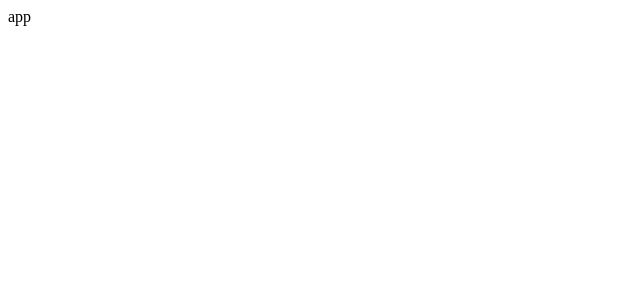
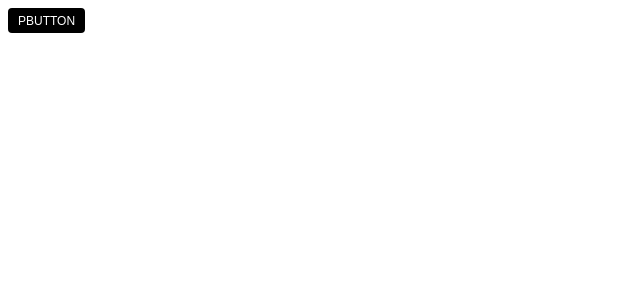
Before and after one commit to rotemYehiel/rotem-material-ui, a React (Create React App) app: page / in a window 1280 px wide. Shown: the top 300 px of the page, without its empty margins (0-640 px from the left). Built offline with nearby package versions, Linux system fonts and the light colour scheme.

Commit message:
adding PButton

```diff
--- a/src/App.tsx
+++ b/src/App.tsx
@@ -1,11 +1,37 @@
-import React from "react";
+import React, { useRef } from "react";
 import { theme } from "./theme/theme";
-import { ThemeProvider } from "@mui/material";
+import { Grid2, ThemeProvider } from "@mui/material";
+import { BrowserRouter } from "react-router-dom";
+import { ThemeColors } from "./types/themeColors";
+import PButton from "./components/PButton/PButton";
+import { ButtonType } from "./components/PButton/PButton.model";
 
 function App() {
+  const pButtonRef = useRef<HTMLButtonElement>(null);
+
+  const handleClickPButton = () => {
+    if (pButtonRef.current) {
+      console.log("you click this button:", pButtonRef.current);
+    }
+  };
+
   return (
     <ThemeProvider theme={theme}>
-      <div className="App">app</div>
+      <Grid2 className="App" container direction="column" rowSpacing={2}>
+        <BrowserRouter>
+          <PButton
+            className="custom-button"
+            color={ThemeColors.Primary}
+            disabled={false}
+            type={ButtonType.Submit}
+            to="/home"
+            buttonRef={pButtonRef}
+            onClick={handleClickPButton}
+          >
+            PButton
+          </PButton>
+        </BrowserRouter>
+      </Grid2>
     </ThemeProvider>
   );
 }
--- /dev/null
+++ b/src/components/PButton/PButton.model.ts
@@ -0,0 +1,5 @@
+export enum ButtonType {
+  Submit = 'submit',
+  Reset = 'reset',
+  Button = 'button',
+}
--- /dev/null
+++ b/src/components/PButton/PButton.module.scss
@@ -0,0 +1,135 @@
+@import "../../styles/variables.scss";
+
+.btn {
+  border: none;
+  white-space: nowrap;
+  transition: all 0.3s ease-in-out;
+  font-size: 0.85vw;
+  display: flex;
+  align-items: center;
+  gap: 0.5vw;
+  padding: 0vw 1.1vw;
+  border-radius: 4px;
+  min-height: 1.8vw;
+  text-transform: uppercase;
+
+  @media (max-width: 1440px) {
+    padding: 0 10px;
+    gap: 7px;
+    min-height: 25px;
+    font-size: 12px;
+  }
+
+  @media (min-width: 1921px) {
+    padding: 0 21px;
+    gap: 10px;
+    min-height: 34px;
+    font-size: 16px;
+  }
+
+  &:disabled {
+    cursor: auto;
+  }
+
+  &--transparent {
+    background-color: transparent;
+    font-weight: 700;
+
+    &:hover {
+      color: map-get($colors, primary-active-hover);
+    }
+
+    &::placeholder {
+      color: map-get($colors, primary-active-hover);
+    }
+
+    &:disabled {
+      background-color: transparent;
+      color: map-get($colors, disable-common);
+
+      &:hover {
+        background-color: transparent;
+        color: map-get($colors, disable-common);
+      }
+    }
+  }
+
+  &--tertiary {
+    background-color: white;
+    border: 2px solid black;
+    font-weight: 700;
+
+    &:hover {
+      border: 2px solid map-get($colors, primary-active-hover);
+      color: map-get($colors, primary-active-hover);
+    }
+
+    &:disabled {
+      background-color: white;
+      border: 2px solid map-get($colors, disable-common);
+
+      &:hover {
+        background-color: white;
+        border: 2px solid map-get($colors, disable-common);
+        color: map-get($colors, disable-common);
+      }
+    }
+  }
+
+  &--danger {
+    background-color: map-get($colors, danger-button);
+    color: white;
+    font-weight: 700;
+
+    &:disabled {
+      opacity: 0.4;
+    }
+
+    &:hover {
+      background-color: map-get($colors, danger-button-hover);
+    }
+  }
+
+  &--primary {
+    background-color: black;
+    color: white;
+
+    &:hover {
+      background-color: map-get($colors, primary-active-hover);
+    }
+
+    &:disabled {
+      background-color: map-get($colors, disable-common-two);
+
+      &:hover {
+        background-color: map-get($colors, disable-common-two);
+      }
+    }
+  }
+
+  &--secondary {
+    background-color: transparent;
+    border: 2px solid map-get($colors, black);
+    font-weight: 700;
+
+    &:hover {
+      border: 2px solid map-get($colors, primary-active-hover);
+      color: map-get($colors, primary-active-hover);
+    }
+
+    &:disabled {
+      background-color: transparent;
+      border: 2px solid map-get($colors, disable-common);
+
+      &:hover {
+        background-color: transparent;
+        border: 2px solid map-get($colors, disable-common);
+        color: map-get($colors, disable-common);
+      }
+    }
+  }
+}
+
+.link {
+  text-decoration: none !important;
+}
--- /dev/null
+++ b/src/components/PButton/PButton.tsx
@@ -0,0 +1,48 @@
+import React from "react";
+
+import PButtonView from "./PButton.view";
+
+import { ThemeColors } from "../../types/themeColors";
+import { ButtonType } from "./PButton.model";
+
+type Props = {
+  className?: string;
+  color: ThemeColors;
+  disabled?: boolean;
+  type: ButtonType;
+  to?: string;
+  buttonRef?: React.RefObject<HTMLButtonElement>;
+  dataTestid?: string;
+  onClick?: (event: React.MouseEvent<HTMLButtonElement>) => void;
+};
+
+const PButton = ({
+  className = "",
+  color,
+  disabled = false,
+  type,
+  to,
+  buttonRef,
+  dataTestid,
+  onClick,
+  children,
+}: React.PropsWithChildren<Props>): JSX.Element => {
+  return (
+    <PButtonView
+      buttonRef={buttonRef}
+      color={color}
+      disabled={disabled}
+      className={className}
+      type={type}
+      to={to}
+      dataTestid={dataTestid}
+      onClick={onClick}
+    >
+      {children}
+    </PButtonView>
+  );
+};
+
+PButton.displayName = "PButton";
+
+export default PButton;
--- /dev/null
+++ b/src/components/PButton/PButton.view.tsx
@@ -0,0 +1,66 @@
+import React from "react";
+import { Link } from "react-router-dom";
+
+import classes from "./PButton.module.scss";
+
+import { ThemeColors } from "../../types/themeColors";
+import { ButtonType } from "./PButton.model";
+
+type Props = {
+  className?: string;
+  color: ThemeColors;
+  disabled?: boolean;
+  type: ButtonType;
+  to?: string;
+  buttonRef?: React.RefObject<HTMLButtonElement>;
+  dataTestid?: string;
+  onClick?: (event: React.MouseEvent<HTMLButtonElement>) => void;
+};
+
+const PButtonView = ({
+  className = "",
+  color,
+  disabled = false,
+  type,
+  to,
+  buttonRef,
+  dataTestid,
+  onClick,
+  children,
+}: React.PropsWithChildren<Props>): JSX.Element => {
+  // console.log({ classes, ThemeColors });
+
+  return to && !disabled ? (
+    <Link className={classes["link"]} to={to}>
+      <button
+        ref={buttonRef}
+        className={`${classes["btn"]} ${classes[`btn--${color}`]} ${
+          className || ""
+        }`.trim()}
+        type={type}
+        disabled={disabled}
+        data-testid={dataTestid}
+        onClick={onClick}
+      >
+        {children}
+      </button>
+    </Link>
+  ) : (
+    <button
+      ref={buttonRef}
+      className={`${classes["btn"]} ${classes[`btn--${color}`]} ${
+        className || ""
+      }`.trim()}
+      type={type}
+      disabled={disabled}
+      data-testid={dataTestid}
+      onClick={onClick}
+    >
+      {children}
+    </button>
+  );
+};
+
+PButtonView.displayName = "PButtonView";
+
+export default PButtonView;
--- /dev/null
+++ b/src/types/themeColors.ts
@@ -0,0 +1,8 @@
+export enum ThemeColors {
+  Inherit = "inherit",
+  Primary = "primary",
+  Secondary = "secondary",
+  Danger = "danger",
+  Tertiary = "tertiary",
+  Transparent = "transparent",
+}
```
